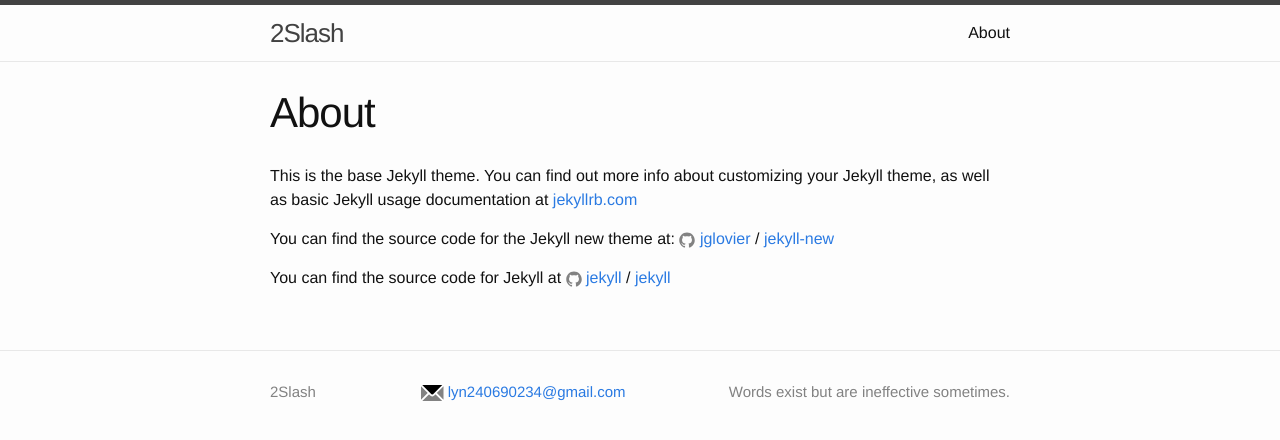
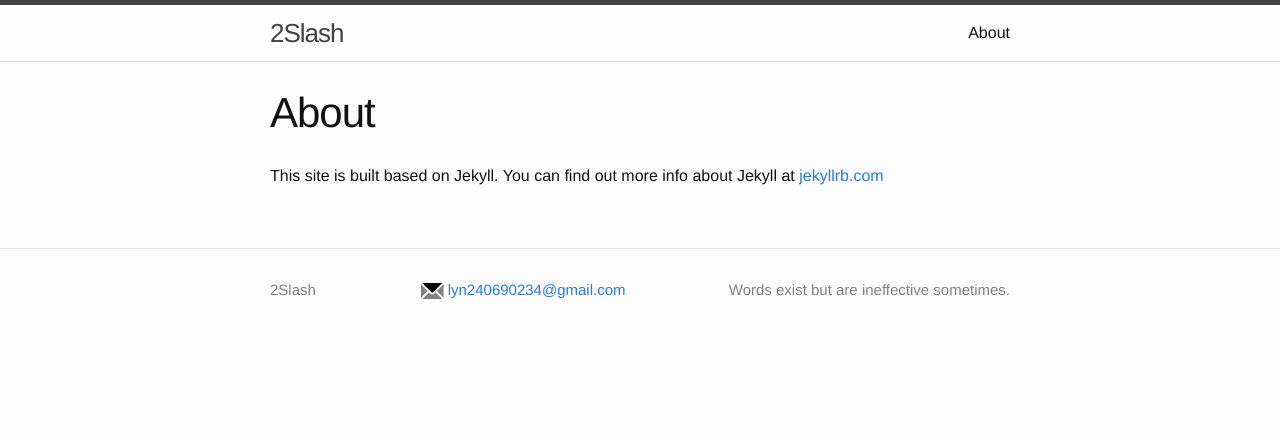
Before and after one commit to liuyannan/liuyannan_blog, a Jekyll site: the page built from about/index.md, in a window 1280 px wide. Shown: the top 440 px of the page. Built offline with Jekyll 4.4.1, drawn with Linux system fonts in a browser that asks for light colours.

Commit message:
Mitegrate one previous blog and change about page.

```diff
--- a/about/index.md
+++ b/about/index.md
@@ -4,12 +4,4 @@ title: About
 permalink: /about/
 ---
 
-This is the base Jekyll theme. You can find out more info about customizing your Jekyll theme, as well as basic Jekyll usage documentation at [jekyllrb.com](http://jekyllrb.com/)
-
-You can find the source code for the Jekyll new theme at:
-{% include icon-github.html username="jglovier" %} /
-[jekyll-new](https://github.com/jglovier/jekyll-new)
-
-You can find the source code for Jekyll at
-{% include icon-github.html username="jekyll" %} /
-[jekyll](https://github.com/jekyll/jekyll)
+This site is built based on Jekyll. You can find out more info about Jekyll at [jekyllrb.com](http://jekyllrb.com/)
```
Also changed, not shown: _posts/2011-11-1-I-dont-know-who-said-these.markdown (added, +43 -0 lines), _posts/2016-03-06-welcome-to-jekyll.markdown (deleted, +0 -25 lines).
